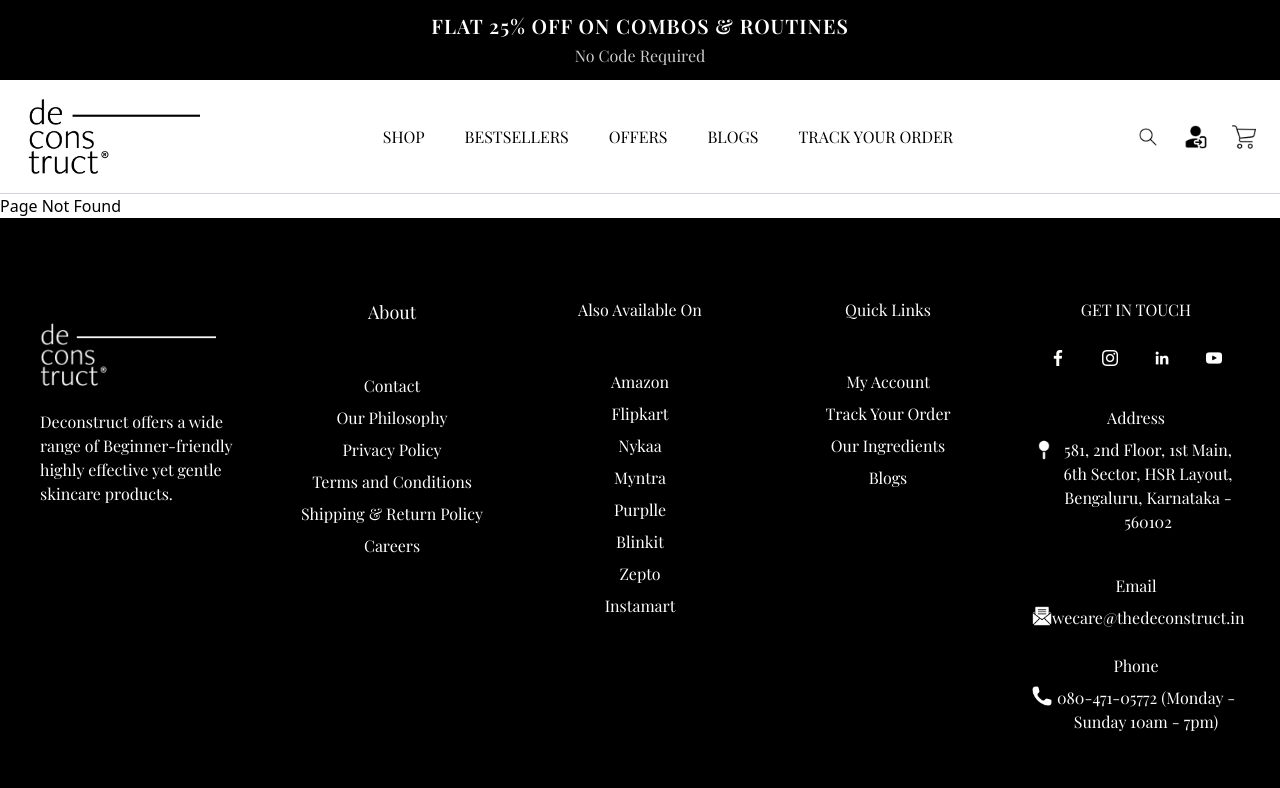
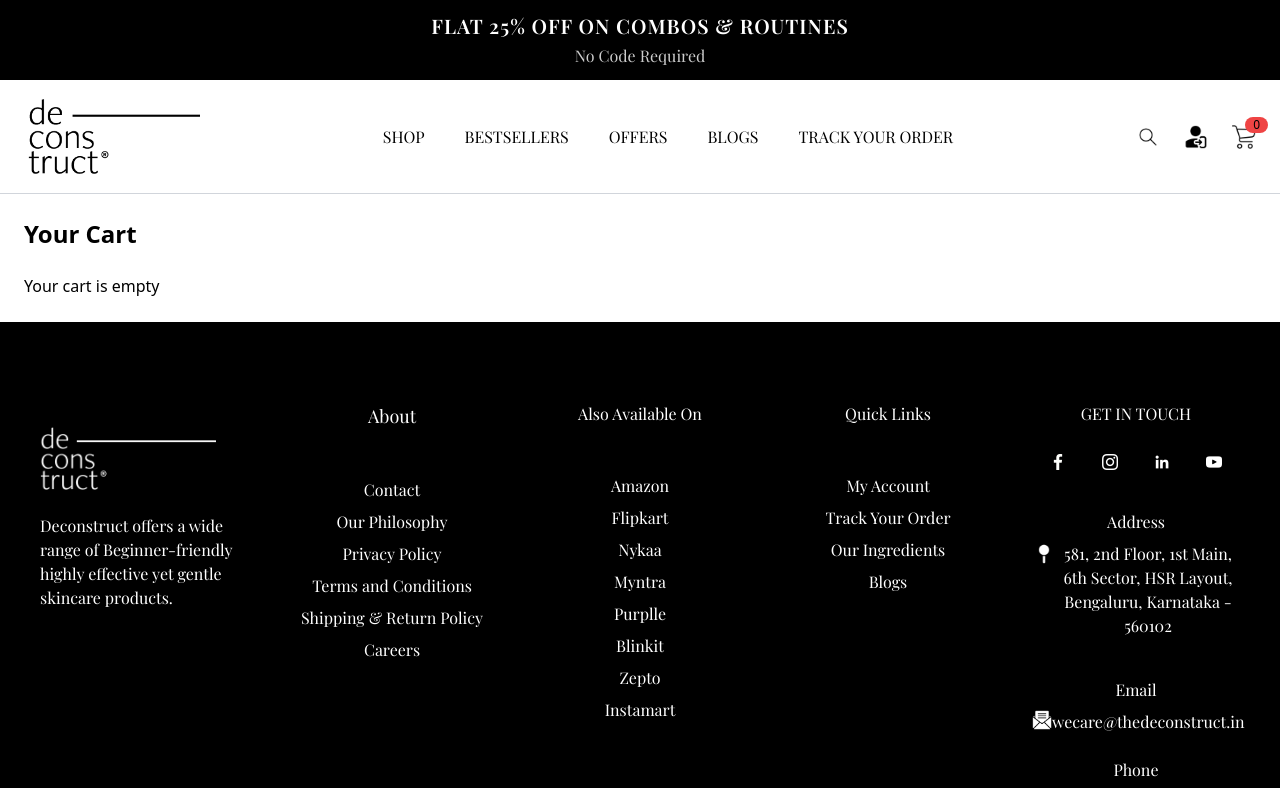
Before and after one commit to Nivetha0305/deconstruct-clone, a React (Create React App) app: page /cart in a window 1280 px wide. Shown: the top 788 px of the page. Built offline with nearby package versions, Linux system fonts and the light colour scheme; a web font is replaced by a local one.

Commit message:
update some productcontext in js file

```diff
--- a/src/App.js
+++ b/src/App.js
@@ -12,17 +12,17 @@ import Bestseller from './components/Bestseller';
 
 import Offers from './components/Offers';
 import Blog from './components/Blog'
-
+import Cart from './components/Cart';
 import Track from './components/Track';
 import { ProductContext } from './components/ProductContext';
-import { CartContext } from './components/CartContext';
+import  CartProvider  from './components/CartContext';
 
 // import Anti from './components/Anti';
 
 function App() {
   return (
     <ProductContext>
-      <CartContext>
+      <CartProvider>
         {/* Always show Header + Navbar */}
 
         <Header />
@@ -39,11 +39,13 @@ function App() {
           <Route path="/blog" element={<Blog />} />
           <Route path="/track" element={<Track />} />
 
+          <Route path="/cart" element={<Cart />} />
+
           {/* Not Found */}
           <Route path="*" element={<h1>Page Not Found</h1>} />
         </Routes>
         <Footer />
-      </CartContext>
+      </CartProvider>
     </ProductContext>
   );
 }
--- a/src/components/Bestseller.js
+++ b/src/components/Bestseller.js
@@ -1,10 +1,11 @@
 import { useContext } from "react";
 import { DataContext } from "./ProductContext";
 import image from "../assets/frontimage.webp";
+import { CartContext } from "./CartContext";
 
 export default function Bestseller() {
   const { bestSellerProducts } = useContext(DataContext);
-
+ const { addToCart } =useContext(CartContext)
   return (
     <div className="w-full">
       {/* Banner */}
@@ -84,7 +85,10 @@ export default function Bestseller() {
                   </p>
 
                   {/* Button */}
-                  <button className="w-full py-2 mt-4 sm:py-3 bg-black text-white uppercase sm:text-sm tracking-wide hover:bg-gray-800 transition">
+                  <button
+                    className="w-full py-2 mt-4 sm:py-3 bg-black text-white uppercase sm:text-sm tracking-wide hover:bg-gray-800 transition"
+                    onClick={() => addToCart(product)}
+                  >
                     Add to Cart
                   </button>
                 </div>
--- /dev/null
+++ b/src/components/Cart.js
@@ -0,0 +1,40 @@
+import { useContext } from "react";
+import { CartContext } from "./CartContext";
+
+export default function Cart() {
+  const { cart, removeFromCart, total } = useContext(CartContext);
+
+  return (
+    <div className="p-6">
+      <h1 className="text-2xl font-bold mb-6">Your Cart</h1>
+
+      {cart.length === 0 ? (
+        <p>Your cart is empty</p>
+      ) : (
+        <>
+          {cart.map((item, index) => (
+            <div
+              key={index}
+              className="flex justify-between items-center border-b py-4"
+            >
+              <div>
+                <p className="font-semibold">{item.name}</p>
+                <p>₹{item.offerPrice}</p>
+              </div>
+
+              <button
+                onClick={() => removeFromCart(index)}
+                className="bg-red-500 text-white px-3 py-1 rounded"
+              >
+                Remove
+              </button>
+            </div>
+          ))}
+
+          {/* TOTAL */}
+          <div className="mt-6 text-xl font-bold">Total: ₹{total}</div>
+        </>
+      )}
+    </div>
+  );
+}
--- a/src/components/CartContext.js
+++ b/src/components/CartContext.js
@@ -5,12 +5,21 @@ export const CartContext = createContext();
 export default function CartProvider({ children }) {
   const [cart, setCart] = useState([]);
 
+  // ADD
   const addToCart = (product) => {
     setCart((prev) => [...prev, product]);
   };
 
+  // REMOVE
+  const removeFromCart = (index) => {
+    setCart((prev) => prev.filter((_, i) => i !== index));
+  };
+
+  // TOTAL
+  const total = cart.reduce((acc, item) => acc + item.offerPrice, 0);
+
   return (
-    <CartContext.Provider value={{ cart, addToCart }}>
+    <CartContext.Provider value={{ cart, addToCart, removeFromCart, total }}>
       {children}
     </CartContext.Provider>
   );
--- a/src/components/Navbar.js
+++ b/src/components/Navbar.js
@@ -2,19 +2,25 @@ import { useState } from "react";
 import image from "../assets/logo.webp";
 import logo from "../assets/search.png";
 import login from "../assets/login.png";
-import cart from "../assets/shopping-cart.png";
+import carts from "../assets/shopping-cart.png";
 import { useNavigate } from "react-router-dom";
+
+import { useContext } from "react";
+import { CartContext } from "./CartContext";
 
 export default function Header() {
   const navigate = useNavigate();
   const [open, setOpen] = useState(false);
 
 
+  // add to cart
+    const { cart } = useContext(CartContext);
+
+
+
   return (
     <header className="w-full border-b border-gray-300 bg-white relative z-50">
       <div className="flex justify-between items-center px-6 py-4">
-
-
         {/* deconstruct logo */}
         <img
           src={image}
@@ -22,7 +28,6 @@ export default function Header() {
           alt="logo"
           onClick={() => navigate("/")}
         />
-
 
         {/* navbar contents */}
         <div className="hidden md:flex items-center space-x-10 uppercase font-display">
@@ -46,9 +51,6 @@ export default function Header() {
           </p>
         </div>
 
-
-
-
         {/* icons */}
         <div className="hidden md:flex space-x-6">
           <img
@@ -58,11 +60,19 @@ export default function Header() {
             onClick={() => navigate("/shop")}
           />
           <img src={login} alt="login" className="h-6 w-6 cursor-pointer" />
-          <img src={cart} alt="cart" className="h-6 w-6 cursor-pointer" />
+
+          {/* Cart */}
+          <div
+            className="relative cursor-pointer"
+
+          >
+            <img src={carts} alt="cart" className="h-6 w-6 cursor-pointer" onClick={() => navigate("/cart")} />
+
+            <span className="absolute -top-2 -right-3 bg-red-500 text-xs px-2 rounded-full">
+              {cart.length}
+            </span>
+          </div>
         </div>
-
-
-
 
         {/* mobile responsive */}
         <div className="md:hidden">
```
Also changed, not shown: src/components/Anti.js (deleted, +0 -12 lines), src/components/Header.js (+2 -5 lines).
